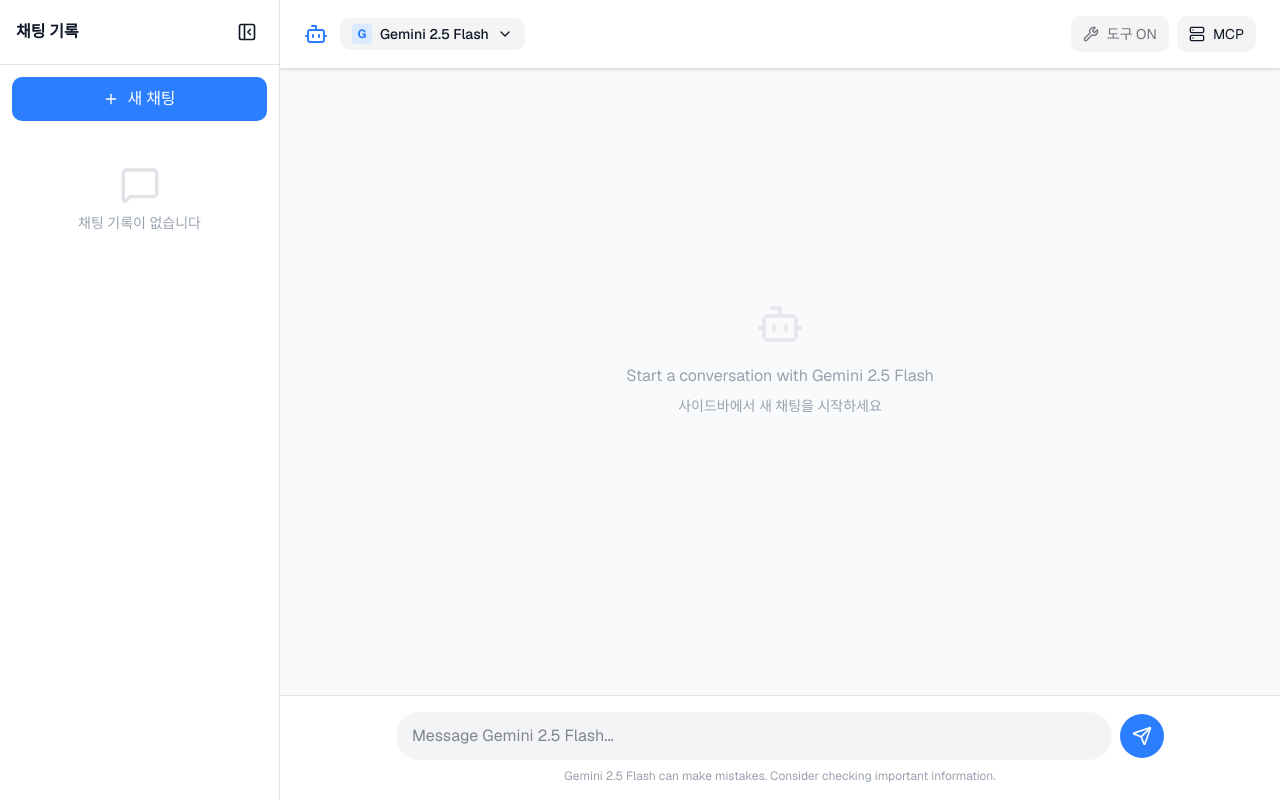
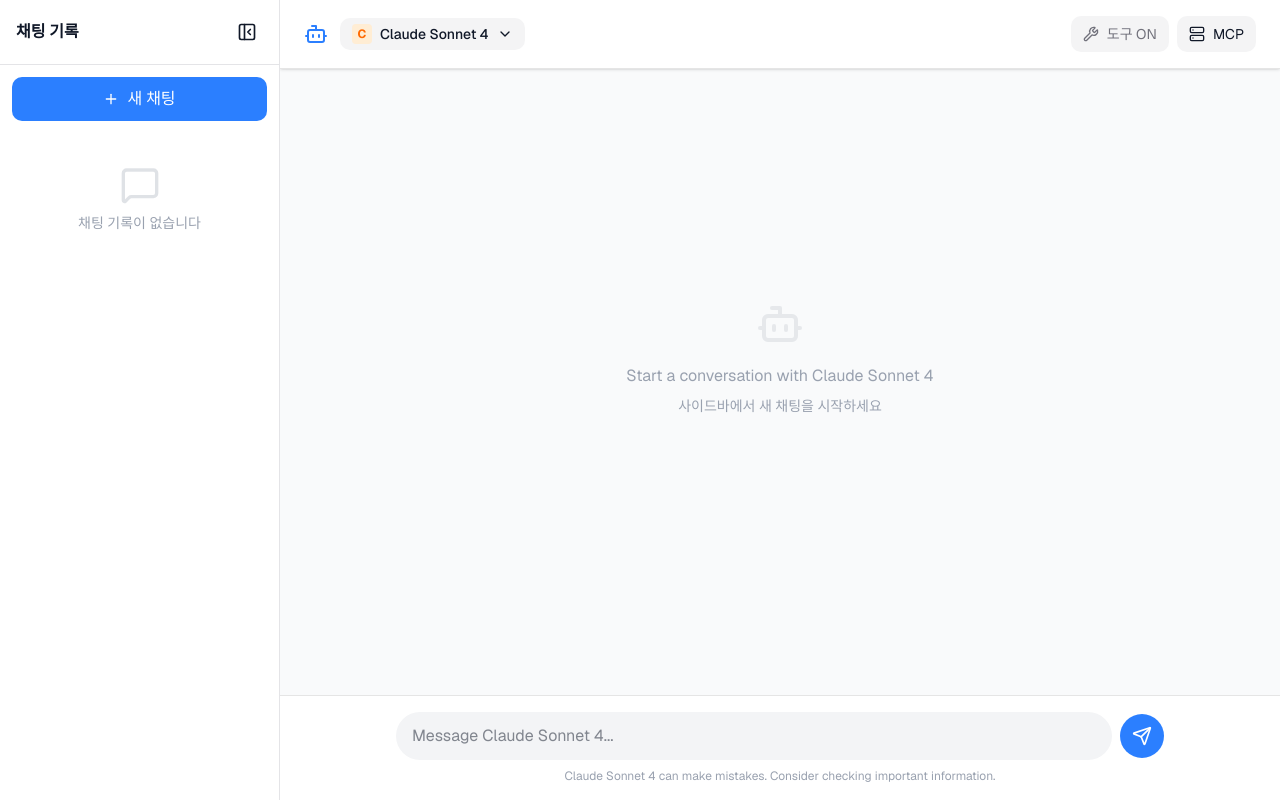
Before and after one commit to JeongSuKwak/ai-chat-app, a Next.js app: page / in a window 1280 px wide. Built offline with nearby package versions, Linux system fonts and the light colour scheme.

Commit message:
chore: change default model to Claude Sonnet 4

```diff
--- a/app/page.tsx
+++ b/app/page.tsx
@@ -21,12 +21,6 @@
 
 const AVAILABLE_MODELS: ModelOption[] = [
   {
-    id: "gemini-2.5-flash",
-    name: "Gemini 2.5 Flash",
-    provider: "gemini",
-    description: "빠르고 효율적인 Google AI 모델",
-  },
-  {
     id: "claude-sonnet-4-20250514",
     name: "Claude Sonnet 4",
     provider: "claude",
@@ -37,6 +31,12 @@
     name: "Claude Opus 4",
     provider: "claude",
     description: "가장 강력한 Anthropic AI 모델",
+  },
+  {
+    id: "gemini-2.5-flash",
+    name: "Gemini 2.5 Flash",
+    provider: "gemini",
+    description: "빠르고 효율적인 Google AI 모델",
   },
 ];
 
```
